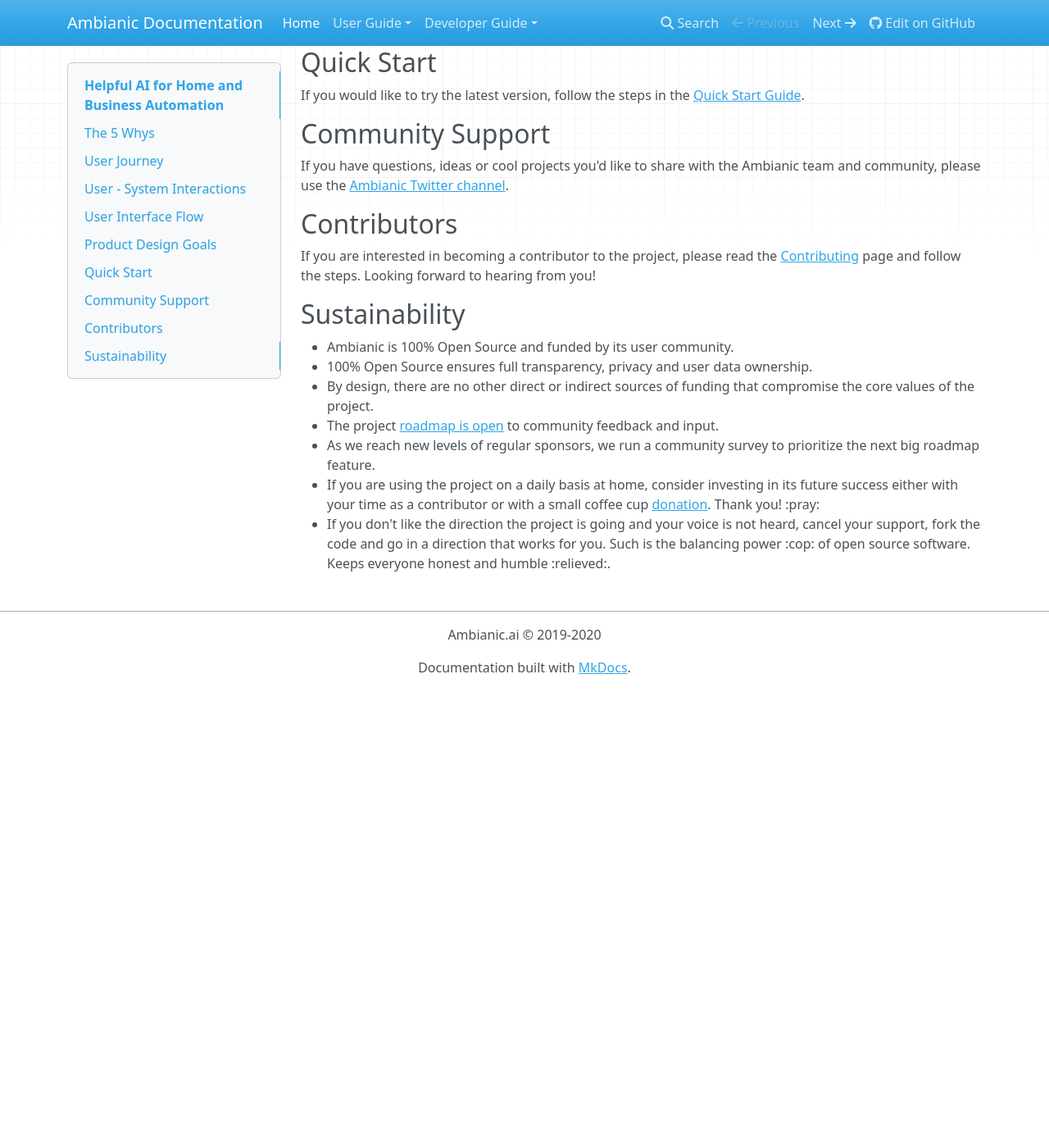
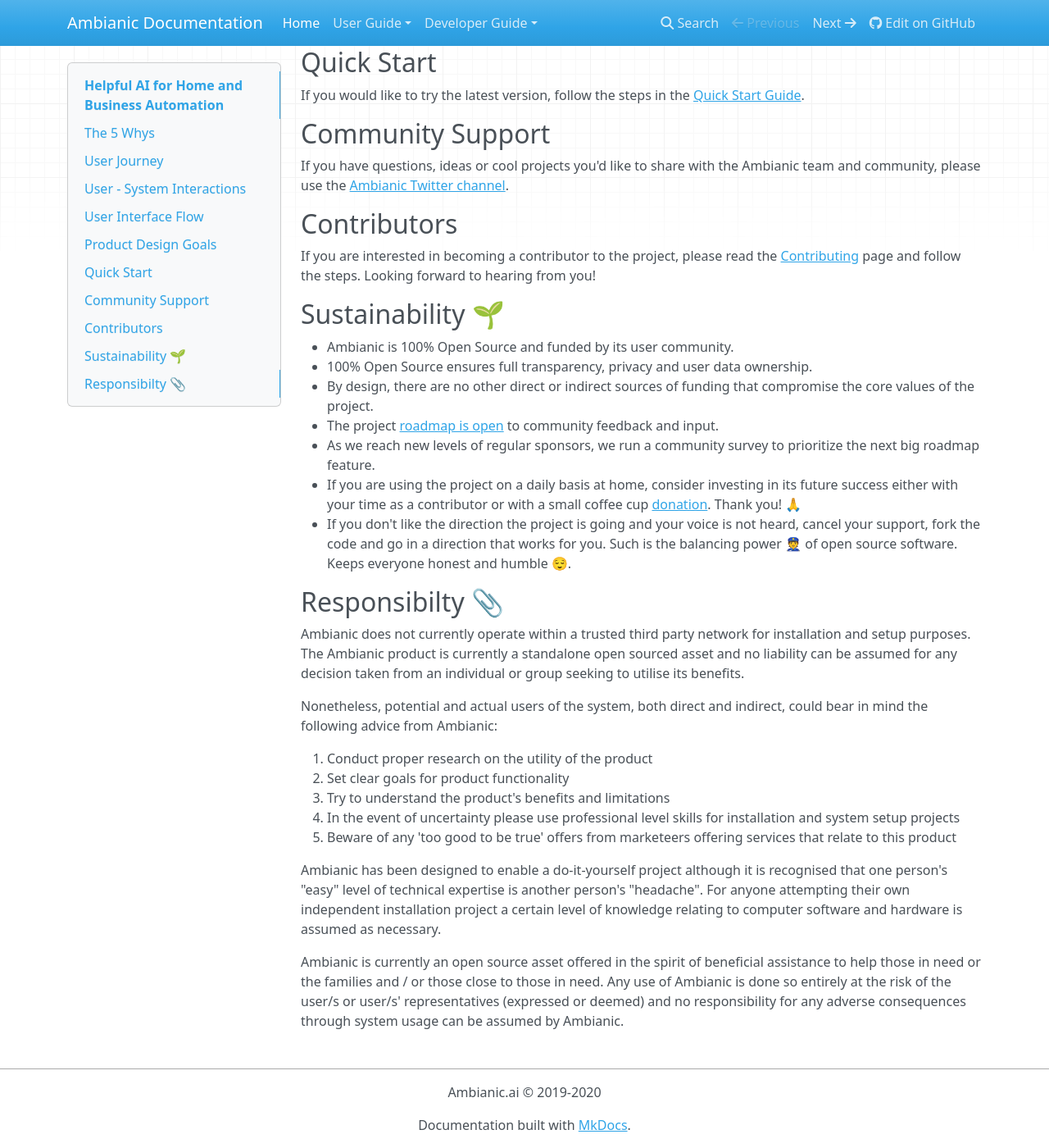
Before and after one commit to ambianic/ambianic-docs, an MkDocs documentation site: the page built from docs-md/index.md, in a window 1280 px wide and 1400 px high, scrolled down 5517 px. Shown: the whole window at 82% size. Built offline with MkDocs 1.6.1, drawn with Linux system fonts in a browser that asks for light colours; nearby versions of some CDN libraries; before the commit the page ends 6359 px from its top, so only the background shows below that.

Commit message:
docs: add responsibility section

```diff
--- a/docs-md/index.md
+++ b/docs-md/index.md
@@ -111,12 +111,29 @@
 ## Contributors
 If you are interested in becoming a contributor to the project, please read the [Contributing](legal/CONTRIBUTING.md) page and follow the steps. Looking forward to hearing from you!
 
-## Sustainability
+## Sustainability 🌱
 
 * Ambianic is 100% Open Source and funded by its user community.
 * 100% Open Source ensures full transparency, privacy and user data ownership.
 * By design, there are no other direct or indirect sources of funding that compromise the core values of the project.
 * The project [roadmap is open](https://github.com/orgs/ambianic/projects/1) to community feedback and input.
 * As we reach new levels of regular sponsors, we run a community survey to prioritize the next big roadmap feature.
-* If you are using the project on a daily basis at home, consider investing in its future success either with your time as a contributor or with a small coffee cup [donation](https://github.com/sponsors/ambianic). Thank you! :pray:
-* If you don't like the direction the project is going and your voice is not heard, cancel your support, fork the code and go in a direction that works for you. Such is the balancing power :cop: of open source software. Keeps everyone honest and humble :relieved:.
+* If you are using the project on a daily basis at home, consider investing in its future success either with your time as a contributor or with a small coffee cup [donation](https://github.com/sponsors/ambianic). Thank you! 🙏
+* If you don't like the direction the project is going and your voice is not heard, cancel your support, fork the code and go in a direction that works for you. Such is the balancing power 👮 of open source software. Keeps everyone honest and humble 😌.
+
+
+## Responsibilty 📎
+
+Ambianic does not currently operate within a trusted third party network for installation and setup purposes. The Ambianic product is currently a standalone open sourced asset and no liability can be assumed for any decision taken from an individual or group seeking to utilise its benefits.
+
+Nonetheless, potential and actual users of the system, both direct and indirect, could bear in mind the following advice from Ambianic:
+
+1. Conduct proper research on the utility of the product
+2. Set clear goals for product functionality
+3. Try to understand the product's benefits and limitations
+4. In the event of uncertainty please use professional level skills for installation and system setup projects
+5. Beware of any 'too good to be true' offers from marketeers offering services that relate to this product
+
+Ambianic has been designed to enable a do-it-yourself project although it is recognised that one person's "easy" level of technical expertise is another person's "headache". For anyone attempting their own independent installation project a certain level of knowledge relating to computer software and hardware is assumed as necessary.
+
+Ambianic is currently an open source asset offered in the spirit of beneficial assistance to help those in need or the families and / or those close to those in need. Any use of Ambianic is done so entirely at the risk of the user/s or user/s' representatives (expressed or deemed) and no responsibility for any adverse consequences through system usage can be assumed by Ambianic.
```
